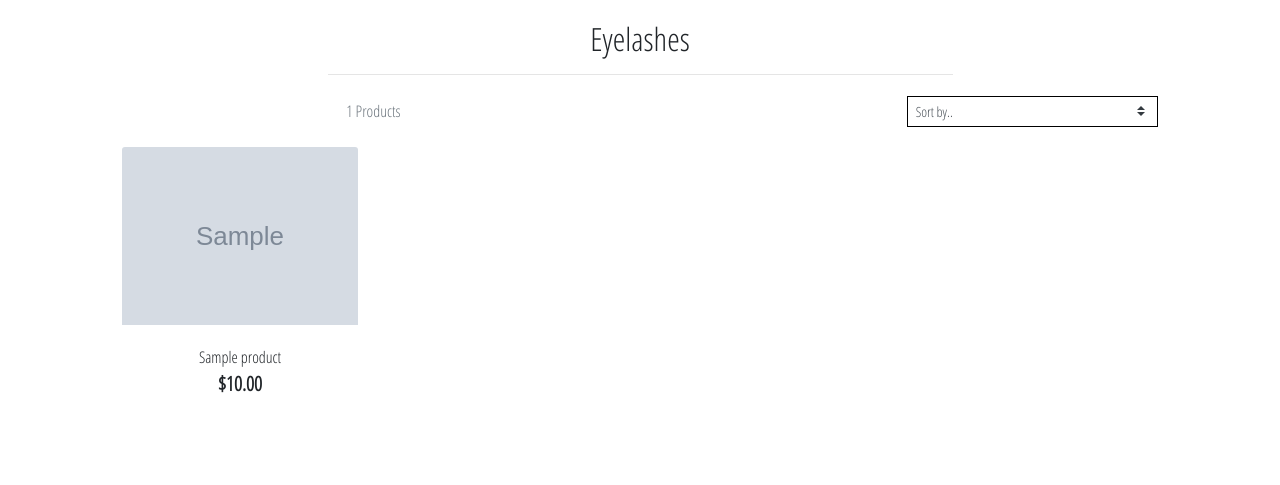
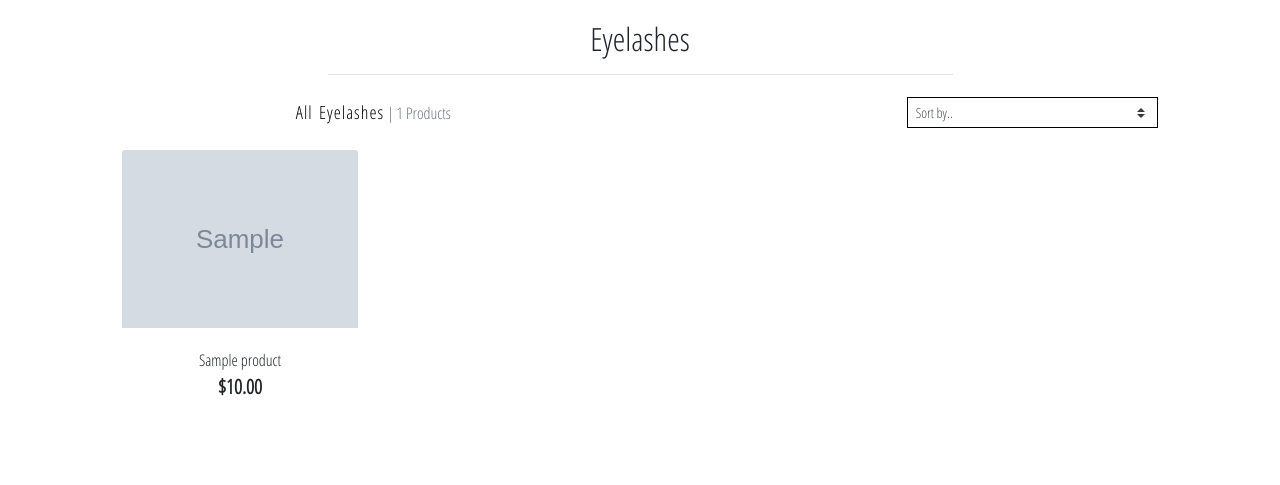
Before and after one commit to Code-Institute-Submissions/MLEN, a Django app: page /products/ in a window 1280 px wide. Shown: the part 165-650 px from the top of the page. Run offline with Django 3.2, Linux system fonts and the light colour scheme; tables that the repository leaves empty hold one stand-in row (values such as "Sample post"); grey boxes marked "Sample" are stand-in pictures; some libraries are stand-ins or nearby versions.

Commit message:
Add opacity when hovering to products image

```diff
--- a/products/templates/products/products.html
+++ b/products/templates/products/products.html
@@ -31,9 +31,7 @@
                     </div>
                     <div class="col-12 col-md-6 order-md-first">
                         <p class="text-muted mt-3 text-center text-md-first">
-                            {% if search_term or current_sorting != 'None_None' %}
-                                <span class="small all-eyelashes"><a href="{% url 'products' %}">All Eyelashes</a> | </span>
-                            {% endif %}
+                            <span class="all-eyelashes"><a href="{% url 'products' %}">All Eyelashes</a> | </span>
                             {{ products|length }} Products{% if search_term %} found for <strong>"{{ search_term }}"</strong>{% endif %}
                         </p>
                     </div>
@@ -42,8 +40,8 @@
                     {% for product in products %}
                         <div class="col-sm-6 col-md-6 col-lg-4 col-xl-3">
                             <div class="card h-100 border-0">
-                                <a href="{% url 'product_detail' product.id %}">
-                                    <img src="{{ product.image.url }}" alt="{{ product.name }}" class="card-img-top img-fluid">
+                                <a class="card-hover" href="{% url 'product_detail' product.id %}">
+                                    <img src="{{ product.image.url }}" alt="{{ product.name }}" class="card-img-top image img-fluid">
                                 </a>
                                 <div class="card-body pb-0">
                                     <p class="mb-0 text-center">{{ product.name }}</p>
--- a/static/css/base.css
+++ b/static/css/base.css
@@ -128,6 +128,10 @@ body {
     color: #FFC0CB;
 }
 
+.card-hover:hover .image {
+    opacity: 0.3;
+}
+
 .btt-button {
     height: 42px;
     width: 42px;
```
